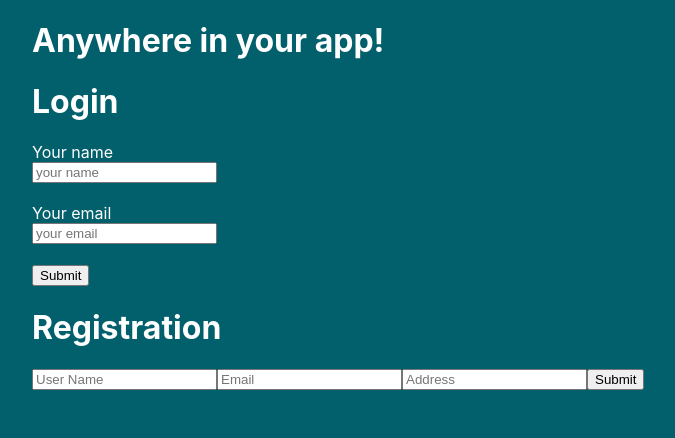
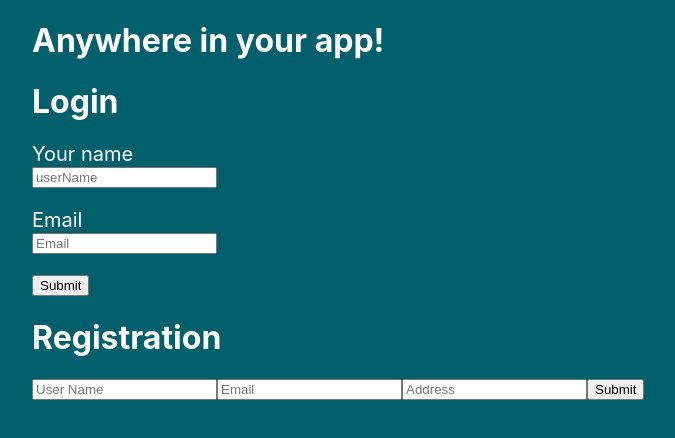
Before and after one commit to Ramosok/Form-on-Formik, a React (Create React App) app: page / in a window 1280 px wide. Shown: the top 438 px of the page, without its empty margins (23-698 px from the left). Built offline with nearby package versions, Linux system fonts and the light colour scheme.

Commit message:
fix: FormControl, add LoginSchema

```diff
--- a/src/components/App.css
+++ b/src/components/App.css
@@ -2,12 +2,41 @@ html, body {
   margin: 0;
   padding: 0;
 }
+
 body {
   background-color: #025f6c;
 }
+
 .container {
   color: #ffffff;
   max-width: 1170px;
   margin: 0 auto;
   width: 100%;
 }
+
+.page-title {
+  text-transform: uppercase;
+  text-align: center;
+  font-size: 36px;
+}
+
+.sub-title-container {
+  display: flex;
+  align-items: center;
+}
+
+.page-sub-title {
+  text-transform: uppercase;
+  font-weight: 600;
+  font-size: 36px;
+  margin: 10px;
+}
+
+.button {
+  background-color: rgba(233, 174, 64, 0.3);
+  border-radius: 5px;
+  padding: 10px;
+  cursor: pointer;
+  color: #fff;
+  text-align: center;
+}
--- a/src/components/App.jsx
+++ b/src/components/App.jsx
@@ -1,8 +1,7 @@
 // libraries
-import React from 'react';
+import React, { useState, useEffect } from 'react';
 // styles
 import './App.css';
-//components
 import Login from './Login';
 import SignUp from './SignUp';
 
--- a/src/components/Login/Form/config.js
+++ b/src/components/Login/Form/config.js
@@ -1,4 +1,16 @@
+import * as Yup from 'yup';
+
 export const initialValues = {
   userName: '',
   email: ''
 }
+
+export const LoginSchema = Yup.object().shape({
+  userName: Yup.string()
+    .min(2, 'Too Short!')
+    .max(70, 'Too Long!')
+    .required('Required'),
+  email: Yup.string()
+    .email('Invalid email')
+    .required('Required'),
+});
--- a/src/components/Login/Form/index.jsx
+++ b/src/components/Login/Form/index.jsx
@@ -1,14 +1,18 @@
 // libraries
 import React from 'react';
-//components
 import FormControl from '../../shared/FormControl';
 
-const LoginForm = () => {
+const LoginForm = (props) => {
     return (
-        <>
-          <FormControl />
-          <button type="submit">Submit</button>
-        </>
+      <>
+        <FormControl
+          type="text"
+          name="userName"
+          placeholder="User Name"
+
+        />
+        <button type="submit">Submit</button>
+      </>
     );
 };
 
--- a/src/components/Login/index.jsx
+++ b/src/components/Login/index.jsx
@@ -1,9 +1,10 @@
 // libraries
-import React, { useState, useEffect } from 'react';
+import React from 'react';
 // components
 import Form from 'components/shared/Form';
 import LoginForm from 'components/Login/Form';
-import { initialValues } from 'components/Login/Form/config';
+import { initialValues, LoginSchema } from 'components/Login/Form/config';
+
 
 const Login = () => {
   // const handleSubmit = async (values) => {
@@ -20,6 +21,7 @@ const Login = () => {
             <h1>Login</h1>
             <Form
               field={LoginForm}
+              validationSchema={LoginSchema}
               initialValues={initialValues}
               // onSubmitCallback={handleSubmit}
               onSubmitCallback={(values) => { console.log(values) }}
--- a/src/components/shared/FormControl/index.css
+++ b/src/components/shared/FormControl/index.css
@@ -1,8 +1,16 @@
-.formControlClass{
-    display: block;
-
+.positionClass{
+    position: relative;
 }
 
-div{
+.formControlClass{
+    position: absolute;
+    top: 48px;
+    color:red;
+}
+
+.positionField{
     margin-bottom: 20px;
 }
+label{
+    font-size: 20px;
+}
--- a/src/components/shared/FormControl/index.jsx
+++ b/src/components/shared/FormControl/index.jsx
@@ -1,35 +1,25 @@
 // libraries
 import React from 'react';
-import { ErrorMessage, Field } from 'formik';
-//style
+import { Field, ErrorMessage } from 'formik';
 import './index.css';
 
+const FormControl = (props) => {
 
-const FormControl = (props) => {
   console.log();
-
-    return (
-      <>
-        <label htmlFor="userName" className="formControlClass">Your name</label>
-        <Field className="formControlClass"
-               type="userName"
-               name="userName"
-               id="userName"
-               placeholder="your name"
-        />
-        <div><ErrorMessage name="userName" /></div>
-
-        <label htmlFor="email" className="formControlClass">Your email</label>
-        <Field
-          className="formControlClass"
-          type="userEmail"
-          name="userEmail"
-          id="userEmail"
-          placeholder="your email"
-        />
-        <div><ErrorMessage name="email" /></div>
-      </>
-    );
+  return (
+    <>
+      <div className="positionClass">
+        <label htmlFor="userName">Your name</label>
+        <div className="positionField"><Field  type="userName" name="userName" placeholder="userName" id="userName"/></div>
+        <div className="formControlClass"><ErrorMessage name="userName"/></div>
+      </div>
+      <div className="positionClass">
+        <label htmlFor="email">Email</label>
+        <div className="positionField"><Field type="email" name="email" placeholder="Email" id="email"/></div>
+        <div className="formControlClass"><ErrorMessage name="email"/></div>
+      </div>
+    </>
+  );
 };
 
 export default FormControl;
```
Also changed, not shown: src/components/SignUp/Form/index.jsx (+3 -16 lines), src/components/SignUp/Form/config.js (line endings or trailing spaces).
